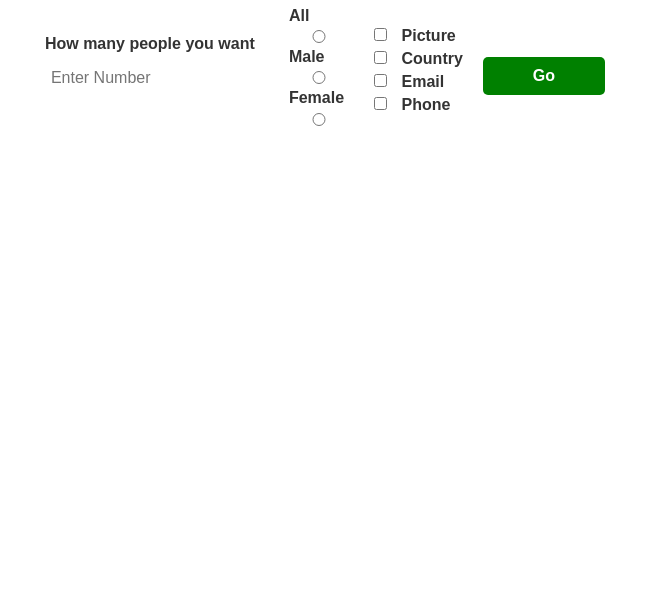
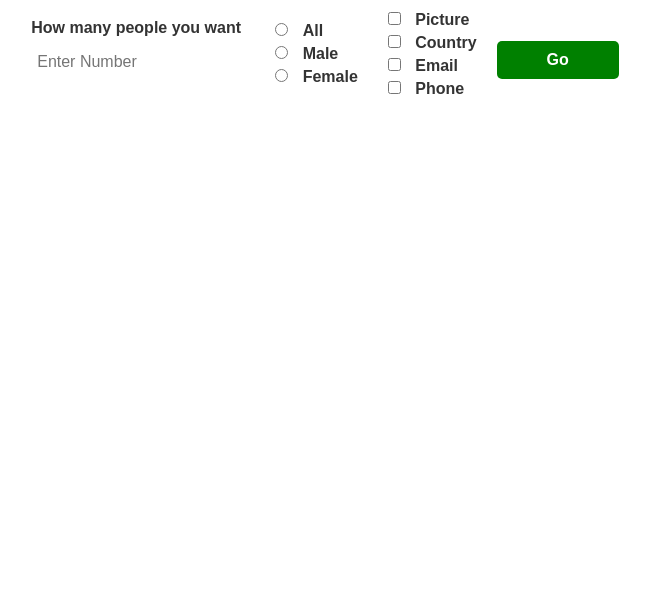
Before and after one commit to modestas9k/CardGenerator, a plain HTML site: page index.html in a window 1280 px wide. Shown: the part 188-800 px from the top of the page, without its empty margins (320-970 px from the left). Drawn offline with Linux system fonts and the light colour scheme.

Commit message:
gender radio style

```diff
--- a/index.html
+++ b/index.html
@@ -13,15 +13,41 @@
             <form name="nameNumber">
                 <div class="inputBox">
                     <label for="number">How many people you want </label>
-                    <input type="number" name="number" id="number" placeholder="Enter Number" />
+                    <input
+                        type="number"
+                        name="number"
+                        id="number"
+                        placeholder="Enter Number"
+                    />
                 </div>
                 <div class="inputBox">
-                    <label for="male">All</label>
-                    <input type="radio" name="gender" id="all" value="all" />
-                    <label for="male">Male</label>
-                    <input type="radio" name="gender" id="male" value="male" />
-                    <label for="male">Female</label>
-                    <input type="radio" name="gender" id="female" value="female" />
+                    <div class="inline">
+                        <input
+                            type="radio"
+                            name="gender"
+                            id="all"
+                            value="all"
+                        />
+                        <label for="male">All</label>
+                    </div>
+                    <div class="inline">
+                        <input
+                            type="radio"
+                            name="gender"
+                            id="male"
+                            value="male"
+                        />
+                        <label for="male">Male</label>
+                    </div>
+                    <div class="inline">
+                        <input
+                            type="radio"
+                            name="gender"
+                            id="female"
+                            value="female"
+                        />
+                        <label for="male">Female</label>
+                    </div>
                 </div>
                 <div class="inputBox">
                     <div class="inline">
```
